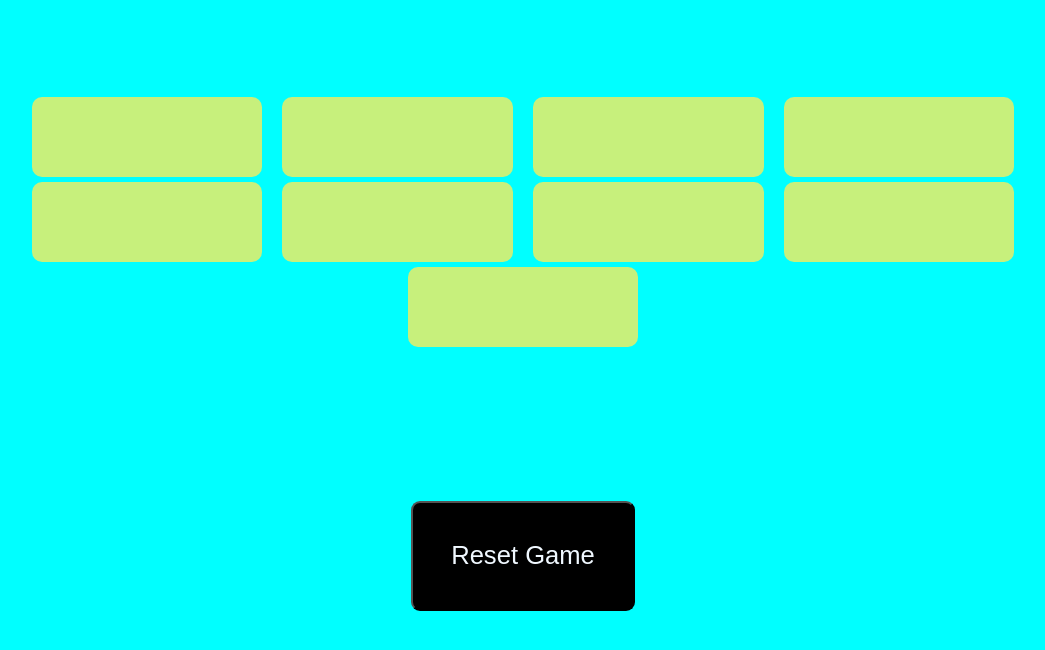
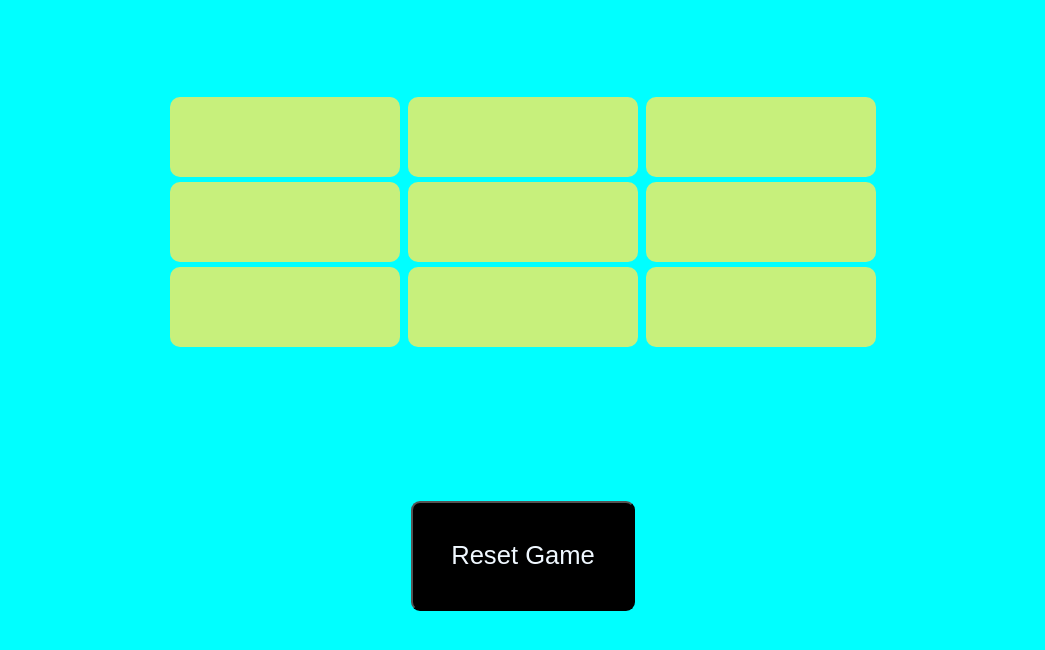
Before and after one commit to ShubhamSingh-28/game-project, a plain HTML site: page index.html in a window 1280 px wide. Shown: the part 40-690 px from the top of the page, without its empty margins (117-1162 px from the left). Drawn offline with Linux system fonts and the light colour scheme.

Commit message:
Update style.css2

```diff
--- a/style.css
+++ b/style.css
@@ -17,13 +17,14 @@ body {
 
 .game {
     height: 30vh;
-    width: 80vw; /* Adjusted width for responsiveness */
-    display: flex;
+    width: 30vw; /* Adjusted width for responsiveness */
+    display: grid; /* Updated display property to grid */
+    grid-template-columns: repeat(3, 1fr); /* Set grid columns to repeat 3 times */
     justify-content: center;
     align-items: center;
-    flex-wrap: wrap;
     gap: 2%; /* Adjusted gap for responsiveness */
 }
+
 
 .box {
     height: 80px; /* Adjusted height for responsiveness */
```
